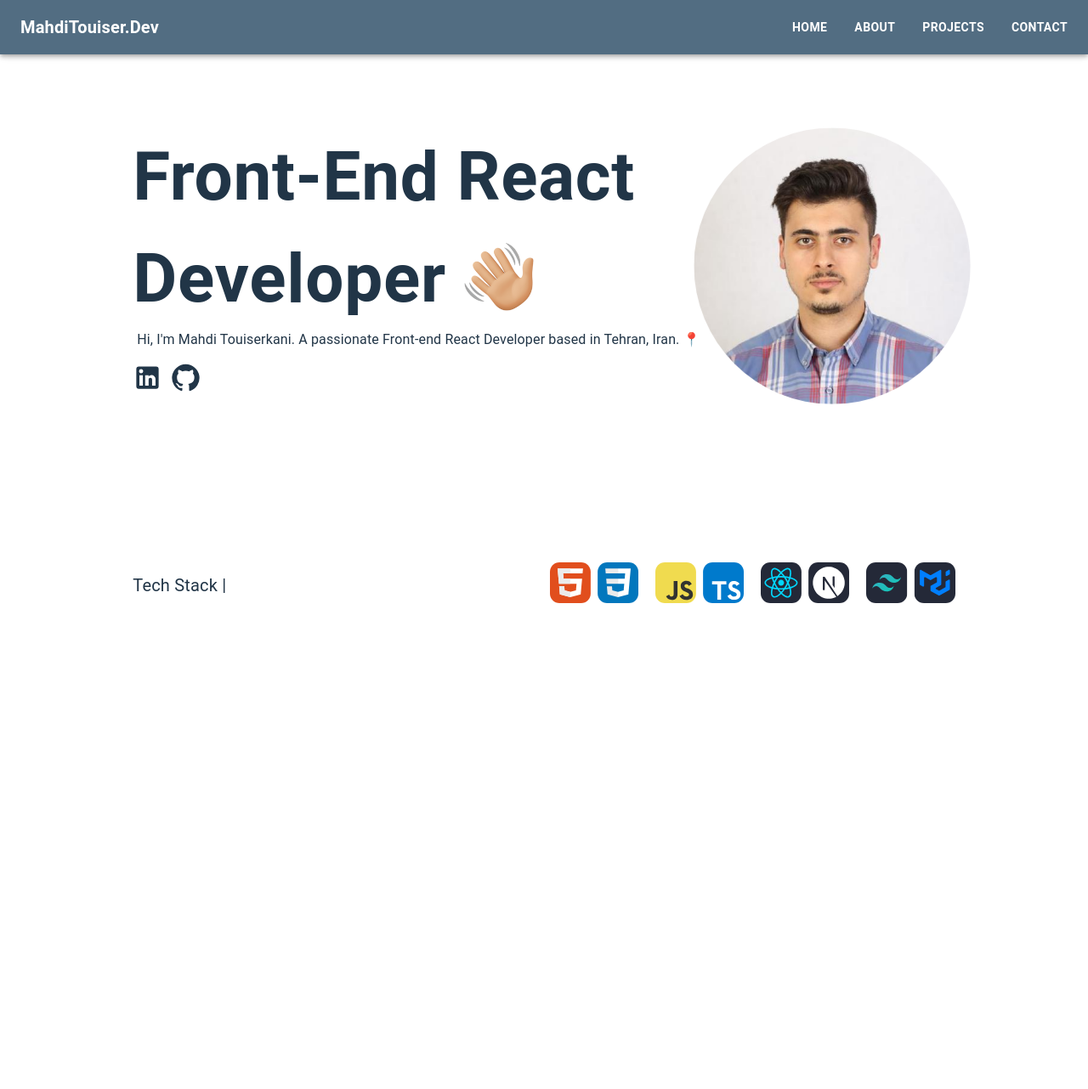
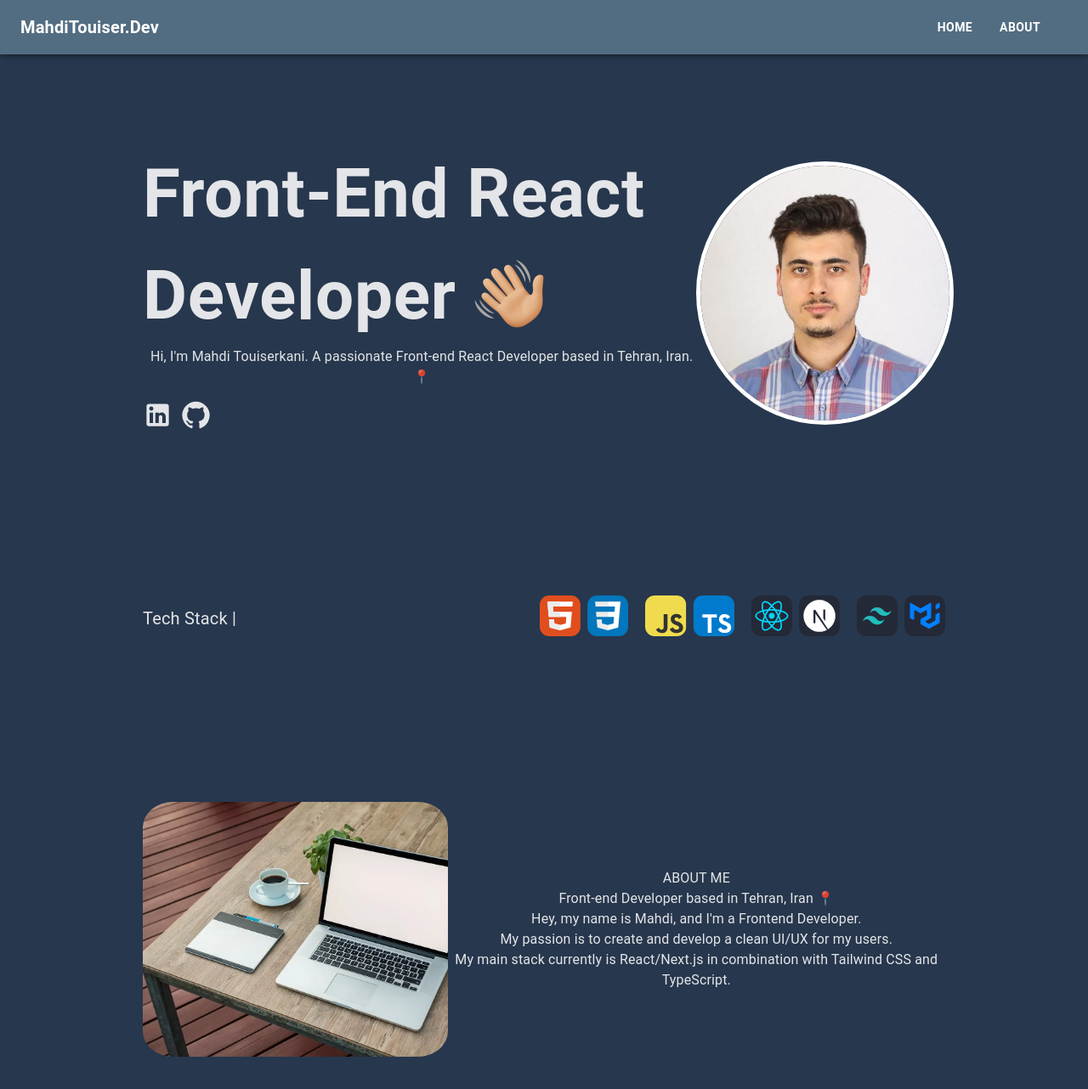
Before and after one commit to MahdiTouiser/personal-website, a React (Vite) app: page / in a window 1280 px wide. Shown: the top 1282 px of the page at 85% size. Before the commit the page ends 864 px from the top, so only its background shows below. Built offline with nearby package versions, Linux system fonts and the light colour scheme.

Commit message:
Fix the styling codes

```diff
--- a/src/App.css
+++ b/src/App.css
@@ -1,69 +1,24 @@
+:root,
 #root {
+  font-family: Inter, system-ui, Avenir, Helvetica, Arial, sans-serif;
+  line-height: 1.5;
+  font-weight: 400;
+
   max-width: 1280px;
   margin: 0 auto;
-  padding: 2rem;
+  padding: 5rem;
   text-align: center;
+
+  color-scheme: light dark;
+  color: rgba(255, 255, 255, 0.87);
+  background-color: #27374d;
+
+  font-synthesis: none;
+  text-rendering: optimizeLegibility;
+  -webkit-font-smoothing: antialiased;
+  -moz-osx-font-smoothing: grayscale;
 }
 
-.logo {
-  height: 6em;
-  padding: 1.5em;
-  will-change: filter;
-  transition: filter 300ms;
+a:hover {
+  color: #27374d;
 }
-.logo:hover {
-  filter: drop-shadow(0 0 2em #646cffaa);
-}
-.logo.react:hover {
-  filter: drop-shadow(0 0 2em #61dafbaa);
-}
-
-@keyframes logo-spin {
-  from {
-    transform: rotate(0deg);
-  }
-  to {
-    transform: rotate(360deg);
-  }
-}
-
-@media (prefers-reduced-motion: no-preference) {
-  a:nth-of-type(2) .logo {
-    animation: logo-spin infinite 20s linear;
-  }
-}
-
-.card {
-  padding: 2em;
-}
-
-.read-the-docs {
-  color: #888;
-}
-
-.image-container {
-  position: relative;
-  width: 300px;
-  height: 300px;
-}
-
-.image {
-  width: 100%;
-  height: 100%;
-  object-fit: cover;
-  border: 5px solid #fff;
-  border-radius: 50%;
-  animation: frame-pulse 20s infinite alternate;
-}
-
-@keyframes frame-pulse {
-  0% {
-    transform: scale(1);
-  }
-  50% {
-    transform: scale(1.1);
-  }
-  100% {
-    transform: scale(1);
-  }
-}
--- a/src/App.tsx
+++ b/src/App.tsx
@@ -1,19 +1,35 @@
 import { Box } from '@mui/material';
+import React, { useRef } from 'react';
 import { BrowserRouter as Router } from 'react-router-dom';
 import './App.css';
 import About from './components/About';
 import Introduction from './components/Introduction';
 import Navbar from './components/Navbar';
 
-const App = () => {
+const App: React.FC = () => {
+  const introductionRef = useRef<HTMLDivElement>(null);
+  const aboutRef = useRef<HTMLDivElement>(null);
+
+  // eslint-disable-next-line @typescript-eslint/no-unused-vars
+  const scrollToRef = (ref: React.RefObject<HTMLDivElement>) => {
+    if (ref.current) {
+      ref.current.scrollIntoView({ behavior: 'smooth' });
+    }
+  };
+
   return (
     <Router>
-      <Box className='app-container'>
-        <Navbar />
-        <section id="introduction" className="section">
+      <Box sx={{ display: 'flex', flexDirection: 'column', alignItems: 'center', justifyContent: 'center', minHeight: '100vh' }}>
+        <Navbar
+          scrollToRef={{
+            introductionRef,
+            aboutRef,
+          }}
+        />
+        <section id="introduction" ref={introductionRef}>
           <Introduction />
         </section>
-        <section id="about" className="section">
+        <section id="about" ref={aboutRef}>
           <About />
         </section>
       </Box>
--- a/src/components/About.tsx
+++ b/src/components/About.tsx
@@ -1,10 +1,31 @@
-import { Box } from "@mui/material"
+import { Avatar, Box, Typography } from "@mui/material";
 
 const About = () => {
     return (
-        <Box>
-        </Box>
-    )
-}
+        <Box sx={{ display: 'flex', alignItems: 'center', marginTop: '20%' }}>
+            <Box sx={{ width: '400px', height: '300px' }}>
+                <Avatar src={"/public/about-img.jpg"} alt="About Image" sx={{ width: '100%', height: '100%', objectFit: 'cover', borderRadius: '10%' }} />
+            </Box>
+            <Box>
+                <Typography>
+                    ABOUT ME
+                </Typography>
+                <Typography>
+                    Front-end Developer
+                    based in Tehran, Iran 📍
+                </Typography>
+                <Typography>
+                    Hey, my name is Mahdi, and I'm a Frontend Developer.
+                </Typography>
+                <Typography>
+                    My passion is to create and develop a clean UI/UX for my users.
+                </Typography>
+                <Typography>
+                    My main stack currently is React/Next.js in combination with Tailwind CSS and TypeScript.
+                </Typography>
+            </Box>
+        </Box >
+    );
+};
 
-export default About
+export default About;
--- a/src/components/IntroductionElements/IntroductionImage.tsx
+++ b/src/components/IntroductionElements/IntroductionImage.tsx
@@ -1,9 +1,9 @@
-import { Box } from "@mui/material"
+import { Avatar, Box } from "@mui/material"
 
 const IntroductionImage = () => {
     return (
-        <Box className="image-container">
-            <img src={"public/hero-image.jpg"} alt="hero image" className="image" />
+        <Box sx={{ position: 'relative', width: '300px', height: '300px' }}>
+            <Avatar src={"public/hero-image.jpg"} alt="hero image" sx={{ width: '100%', height: '100%', objectFit: 'cover', border: '5px solid white', borderRadius: '50%' }} />
         </Box>
     )
 }
--- a/src/components/Navbar.tsx
+++ b/src/components/Navbar.tsx
@@ -1,26 +1,26 @@
-import AppBar from '@mui/material/AppBar';
-import Toolbar from '@mui/material/Toolbar';
-import Typography from '@mui/material/Typography';
+import { AppBar, Toolbar, Typography } from '@mui/material';
+import React from 'react';
 import { Link as RouterLink } from 'react-router-dom';
 
-const Navbar = () => (
+interface NavbarProps {
+    scrollToRef: {
+        introductionRef: React.RefObject<HTMLDivElement>;
+        aboutRef: React.RefObject<HTMLDivElement>;
+    };
+}
+
+const Navbar: React.FC<NavbarProps> = ({ scrollToRef }) => (
     <AppBar position="fixed" sx={{ backgroundColor: '#526D82', height: "auto" }}>
         <Toolbar sx={{ display: 'flex', justifyContent: 'space-between' }}>
             <Typography variant="h6" component={RouterLink} to="/" sx={{ textDecoration: 'none', color: 'inherit', fontWeight: 'bold', transition: 'color 0.3s' }}>
                 MahdiTouiser.Dev
             </Typography>
             <div>
-                <Typography component={RouterLink} to="/#home" variant="button" sx={{ textDecoration: 'none', fontWeight: 'bold', color: 'inherit', marginRight: 4, transition: 'color 0.3s' }}>
+                <Typography component={RouterLink} to="/#home" onClick={() => scrollToRef.introductionRef.current?.scrollIntoView()} variant="button" sx={{ textDecoration: 'none', fontWeight: 'bold', color: 'inherit', marginRight: 4, transition: 'color 0.3s' }}>
                     Home
                 </Typography>
-                <Typography component={RouterLink} to="/#about" variant="button" sx={{ textDecoration: 'none', fontWeight: 'bold', color: 'inherit', marginRight: 4, transition: 'color 0.3s' }}>
+                <Typography component={RouterLink} to="/#About" onClick={() => scrollToRef.aboutRef.current?.scrollIntoView()} variant="button" sx={{ textDecoration: 'none', fontWeight: 'bold', color: 'inherit', marginRight: 4, transition: 'color 0.3s' }}>
                     About
-                </Typography>
-                <Typography component={RouterLink} to="/#projects" variant="button" sx={{ textDecoration: 'none', fontWeight: 'bold', color: 'inherit', marginRight: 4, transition: 'color 0.3s' }}>
-                    Projects
-                </Typography>
-                <Typography component={RouterLink} to="/#contact" variant="button" sx={{ textDecoration: 'none', fontWeight: 'bold', color: 'inherit', transition: 'color 0.3s' }}>
-                    Contact
                 </Typography>
             </div>
         </Toolbar>
--- a/src/index.css
+++ /dev/null
@@ -1,73 +0,0 @@
-:root {
-  font-family: Inter, system-ui, Avenir, Helvetica, Arial, sans-serif;
-  line-height: 1.5;
-  font-weight: 400;
-
-  color-scheme: light dark;
-  color: rgba(255, 255, 255, 0.87);
-  background-color: #27374d;
-
-  font-synthesis: none;
-  text-rendering: optimizeLegibility;
-  -webkit-font-smoothing: antialiased;
-  -moz-osx-font-smoothing: grayscale;
-}
-
-a:hover {
-  color: #27374d;
-}
-
-body {
-  margin: 0;
-  display: flex;
-  place-items: center;
-  min-width: 320px;
-  min-height: 100vh;
-}
-
-h1 {
-  font-size: 3.2em;
-  line-height: 1.1;
-}
-
-button {
-  border-radius: 8px;
-  border: 1px solid transparent;
-  padding: 0.6em 1.2em;
-  font-size: 1em;
-  font-weight: 500;
-  font-family: inherit;
-  background-color: #1a1a1a;
-  cursor: pointer;
-  transition: border-color 0.25s;
-}
-
-button:hover {
-  border-color: #646cff;
-}
-
-button:focus,
-button:focus-visible {
-  outline: 4px auto -webkit-focus-ring-color;
-}
-
-@media (prefers-color-scheme: light) {
-  :root {
-    color: #213547;
-    background-color: #ffffff;
-  }
-  a:hover {
-    color: #747bff;
-  }
-  button {
-    background-color: #f9f9f9;
-  }
-}
-
-.app-container {
-  display: flex;
-  flex-direction: column;
-  align-items: center;
-  justify-content: center;
-  min-height: 100vh;
-}
--- a/src/main.tsx
+++ b/src/main.tsx
@@ -1,7 +1,7 @@
 import React from 'react'
 import ReactDOM from 'react-dom/client'
 import App from './App.tsx'
-import './index.css'
+
 
 ReactDOM.createRoot(document.getElementById('root')!).render(
   <React.StrictMode>
```
Also changed, not shown: public/about-img.jpg (added).
